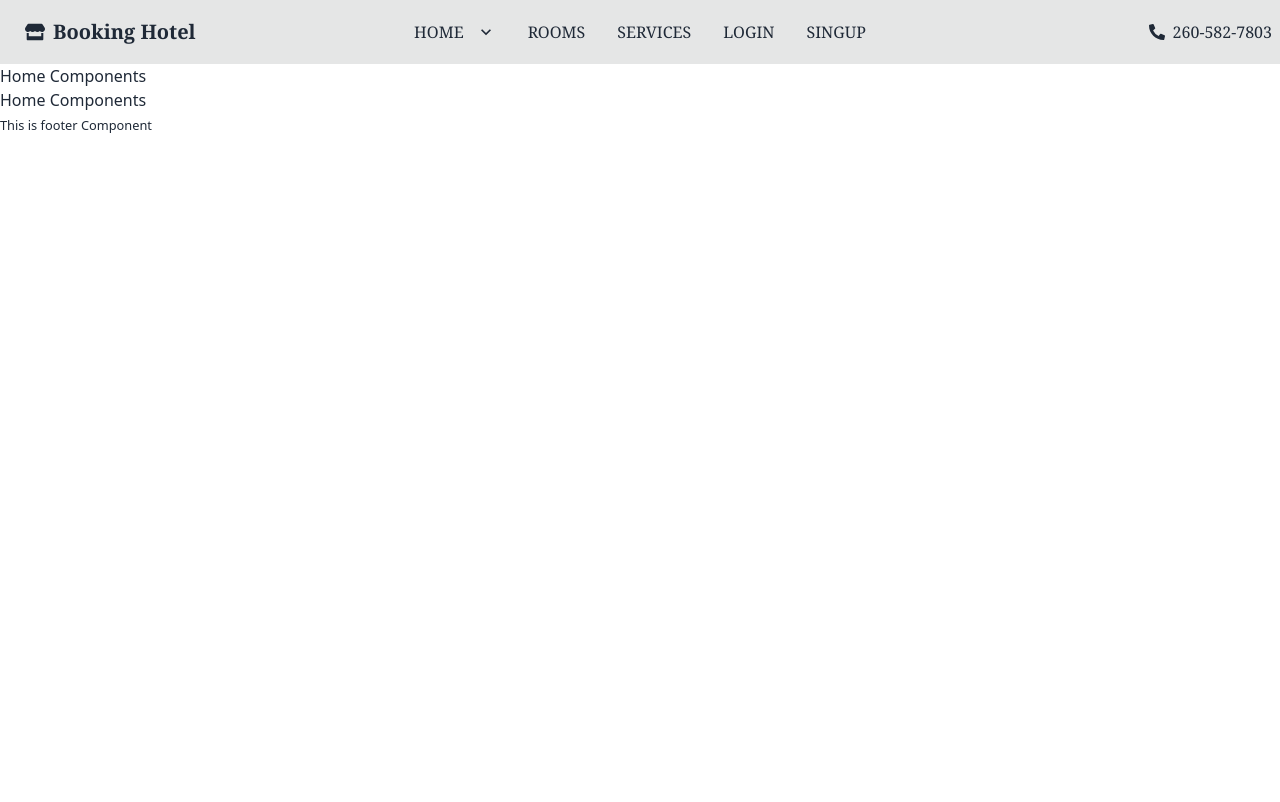
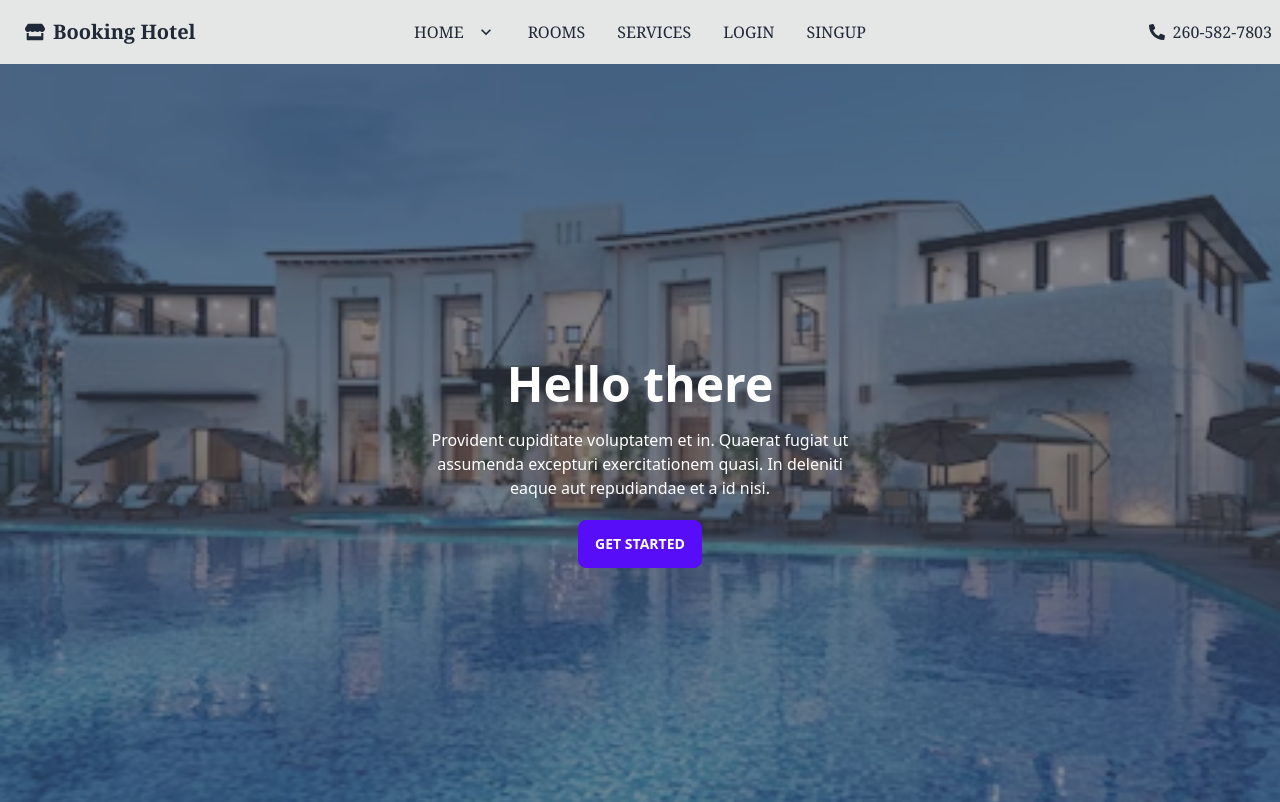
Before and after one commit to developer-munir/booking-hotel, a React (Create React App) app: page /home in a window 1280 px wide. Shown: the top 802 px of the page. Built offline with nearby package versions, Linux system fonts and the light colour scheme.

Commit message:
add header banner

```diff
--- /dev/null
+++ b/src/pages/Home/Banner.jsx
@@ -0,0 +1,27 @@
+import React from "react";
+import banner from "../../assets/hotel-banner2.avif";
+const Banner = () => {
+  return (
+    <div>
+      <div
+        className="hero min-h-screen"
+        style={{ backgroundImage: `url(${banner})` }}
+      >
+        <div className="hero-overlay bg-opacity-60"></div>
+        <div className="hero-content text-center text-neutral-content">
+          <div className="max-w-md">
+            <h1 className="mb-5 text-5xl font-bold">Hello there</h1>
+            <p className="mb-5">
+              Provident cupiditate voluptatem et in. Quaerat fugiat ut assumenda
+              excepturi exercitationem quasi. In deleniti eaque aut repudiandae
+              et a id nisi.
+            </p>
+            <button className="btn btn-primary">Get Started</button>
+          </div>
+        </div>
+      </div>
+    </div>
+  );
+};
+
+export default Banner;
--- a/src/pages/Home/Home.jsx
+++ b/src/pages/Home/Home.jsx
@@ -1,9 +1,10 @@
 import React from 'react';
+import Banner from './Banner';
 
 const Home = () => {
     return (
         <div>
-            <p>Home Components</p>
+            <Banner></Banner>
         </div>
     );
 };
```
Also changed, not shown: src/assets/hotel-banner1.avif (added), src/assets/hotel-banner2.avif (added), src/pages/Home/CheakRates.jsx (added).
